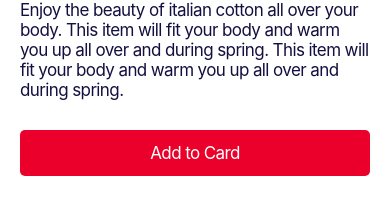
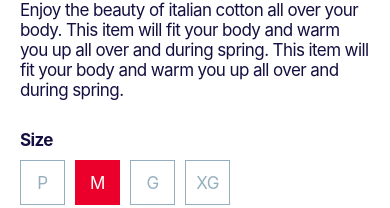
Before and after one commit to alex-rangel/LookApp, a React Native app: screen /Product in a window 390 px wide. Shown: the part 633-841 px from the top of the page. Built offline with nearby package versions, Linux system fonts and the light colour scheme.

Commit message:
terminei a segunda parte da pagina de produto

```diff
--- /dev/null
+++ b/src/componentes/Picker/index.js
@@ -0,0 +1,66 @@
+import React, { useState, useEffect} from "react";
+import { Box, Text, Touchable,Spacer } from "../../componentes"
+import { StyleSheet } from "react-native"
+import { colors } from "../../styles/tema.json"
+
+const Picker = ({ options = [], initialValue = '', title = '', onChange = (value) => {} }) => {
+
+    const [selected, setSelected] = useState('')
+    useEffect(() => {
+        setSelected(initialValue)
+    },[])
+
+    return (
+        <>
+            <Text bold color="dark">
+                {title}
+            </Text>
+            <Spacer/>
+            <Box row fluid height="50px">
+                {options?.map(opt =>(
+                    <Touchable
+                    onPress={() => {
+                        setSelected(opt?.value);
+                        onChange(opt?.value);
+                    }}
+                    style={[
+                        styles.base,
+                        styles[selected === opt?.value ? 'checked' : 'unchecked']
+                        ]}>
+                        <Text style={
+                            selected === opt?.value ? styles.textChecked : undefined} >
+                            {opt.label}
+                        </Text>
+                    </Touchable>
+                     ))}
+
+            </Box>
+        </>
+    )
+}
+
+const styles = StyleSheet.create({
+    base: {
+        maxWidth: 45,
+        height: 45,
+        marginRight:10,
+        borderRadius:10,
+        justifyContent: 'center',
+        alignItems: 'center',
+    },
+    unchecked: {
+        borderWidth:1,
+        borderStyle:'solid',
+        borderColor: colors.muted
+    },
+
+    checked: {
+        backgroundColor: colors.primary
+    },
+
+    textChecked:{
+        color: colors.light
+    }
+})
+
+export default Picker
--- a/src/pages/marketplace/product.js
+++ b/src/pages/marketplace/product.js
@@ -5,6 +5,7 @@ import { colors } from "../../styles/tema.json"
 import util from "../../util"
 
 import Header from "../../componentes/Header"
+import Picker from "../../componentes/Picker"
 import Icon from "react-native-vector-icons/SimpleLineIcons"
 
 const Product = () => {
@@ -43,6 +44,18 @@ const Product = () => {
                         Enjoy the beauty of italian cotton all over your body. This item will fit your body and warm you up all over and during spring. This item will fit your body and warm you up all over and during spring.
                     </Text>
                     <Spacer size="30px"/>
+                    <Picker
+                        title="Size"
+                        options={[
+                            {label: 'P', value: 'P'},
+                            {label: 'M', value: 'M'},
+                            {label: 'G', value: 'G'},
+                            {label: 'XG', value: 'XG'}
+                        ]}
+                        initialValue="M"
+                        onChange={value => alert(value)}
+                    />
+                    <Spacer size="30px"/>
                     <Button block>
                         <Text color="light">Add to Card</Text>
                     </Button>
```
